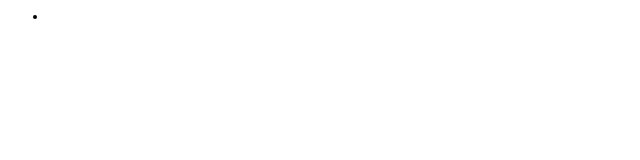
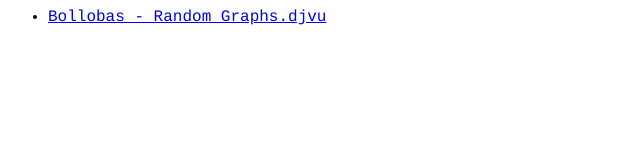
Before and after one commit to xperezgi/xperezgi.github.io, a plain HTML site: page books/410a9635e4e2f3a2466867256ae7eee1e05693d2/index.html in a window 1280 px wide. Shown: the whole page, without its empty margins (0-640 px from the left). Drawn offline with Linux system fonts and the light colour scheme.

Commit message:
Update index.html

```diff
--- a/books/410a9635e4e2f3a2466867256ae7eee1e05693d2/index.html
+++ b/books/410a9635e4e2f3a2466867256ae7eee1e05693d2/index.html
@@ -5,6 +5,6 @@
 
       <ul>
         <li>
-          <a href="Bollobas - Random Graphs.djvu"></a>
+          <a href="Bollobas - Random Graphs.djvu">Bollobas - Random Graphs.djvu</a>
         </li>
       </ul>
```
